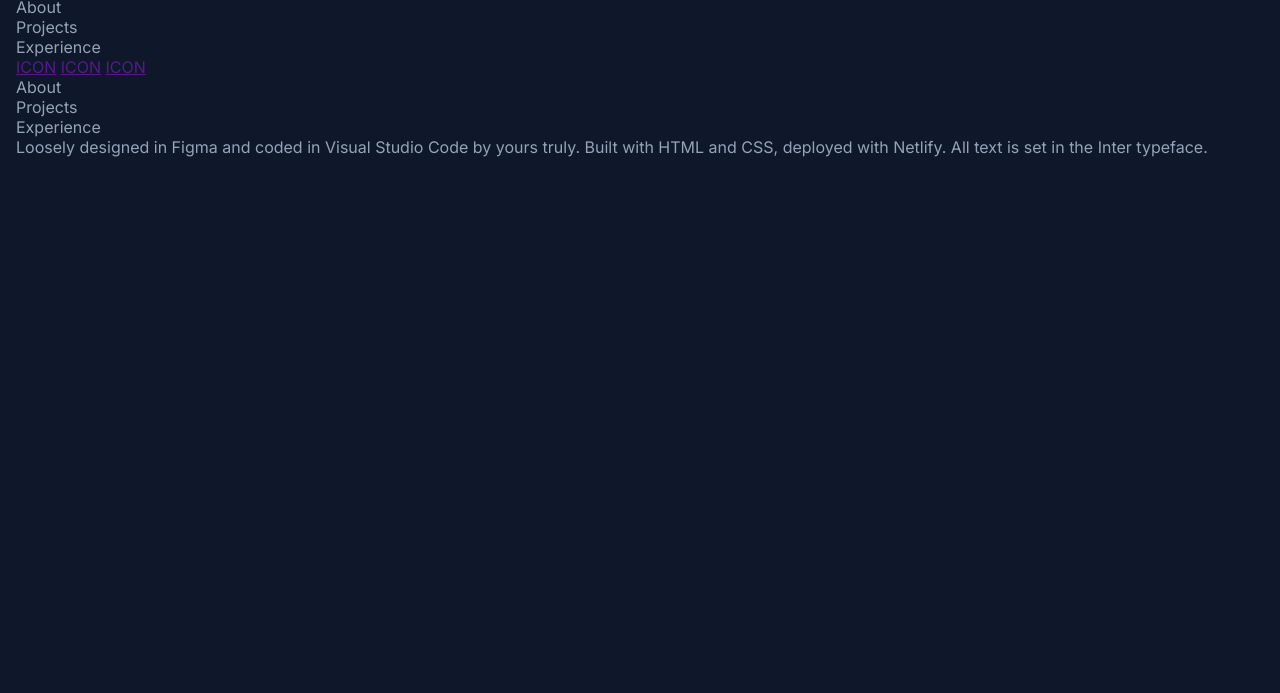
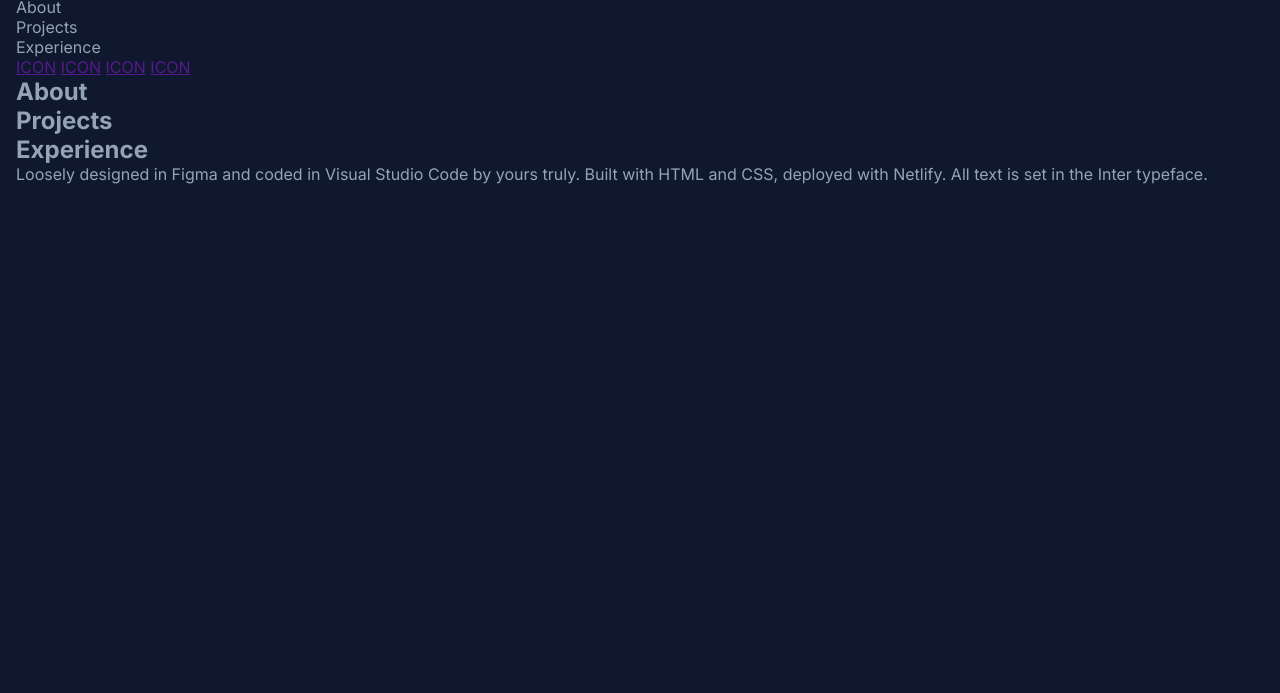
Before and after one commit to Shailesh334/html-css-portfolio, a plain HTML site: page index.html in a window 1280 px wide. Shown: the part 107-800 px from the top of the page. Drawn offline with Linux system fonts and the light colour scheme.

Commit message:
underlay, colors

```diff
--- a/index.html
+++ b/index.html
@@ -16,6 +16,7 @@
     <link href="https://fonts.googleapis.com/css2?family=Inter:ital,opsz,wght@0,14..32,100..900;1,14..32,100..900&display=swap" rel="stylesheet">
 </head>
 <body>
+    <div class="underlay"></div>
     <header>
         <h1>Shailesh Gurle</h1>
         <h2>Full Stack Developer</h2>
@@ -29,13 +30,35 @@
             <a href="">ICON</a>
             <a href="">ICON</a>
             <a href="">ICON</a>
+            <a href="">ICON</a>
         </nav>
 
     </header>
     <main>
-        <section>About</section>
-        <section>Projects</section>
-        <section>Experience</section>
+        <section>
+
+                <div><h2>About</h2></div>
+                <div>
+
+                </div>
+
+        </section>
+         <section>
+
+                <div><h2>Projects</h2></div>
+                <div>
+
+                </div>
+
+        </section>
+         <section>
+
+                <div><h2>Experience</h2></div>
+                <div>
+
+                </div>
+
+        </section>
     </main>
     <footer>
         <p>Loosely designed in Figma and coded in Visual Studio Code by yours truly. Built with HTML and CSS, deployed with Netlify. All text is set in the Inter typeface.</p>
--- a/style.css
+++ b/style.css
@@ -1,3 +1,9 @@
+:root {
+    --color-accent: #5eead4;
+    --background-accent: rgba(45, 212, 191, .1);
+    --color-highlight: #e2e8f0;
+}
+
 *{
     box-sizing: border-box;
     margin: 0;
@@ -10,3 +16,18 @@ body{
     color: #94a3b8;
     padding: 1rem;
 }
+
+.underlay{
+    position: fixed;
+    inset: 0;
+    background-color:  #172554;
+    opacity: 0.15;
+}
+
+header,main , footer {
+    position: relative;
+    z-index: 10;
+}
+header h1{
+    color: var(--color-highlight);
+}
```
